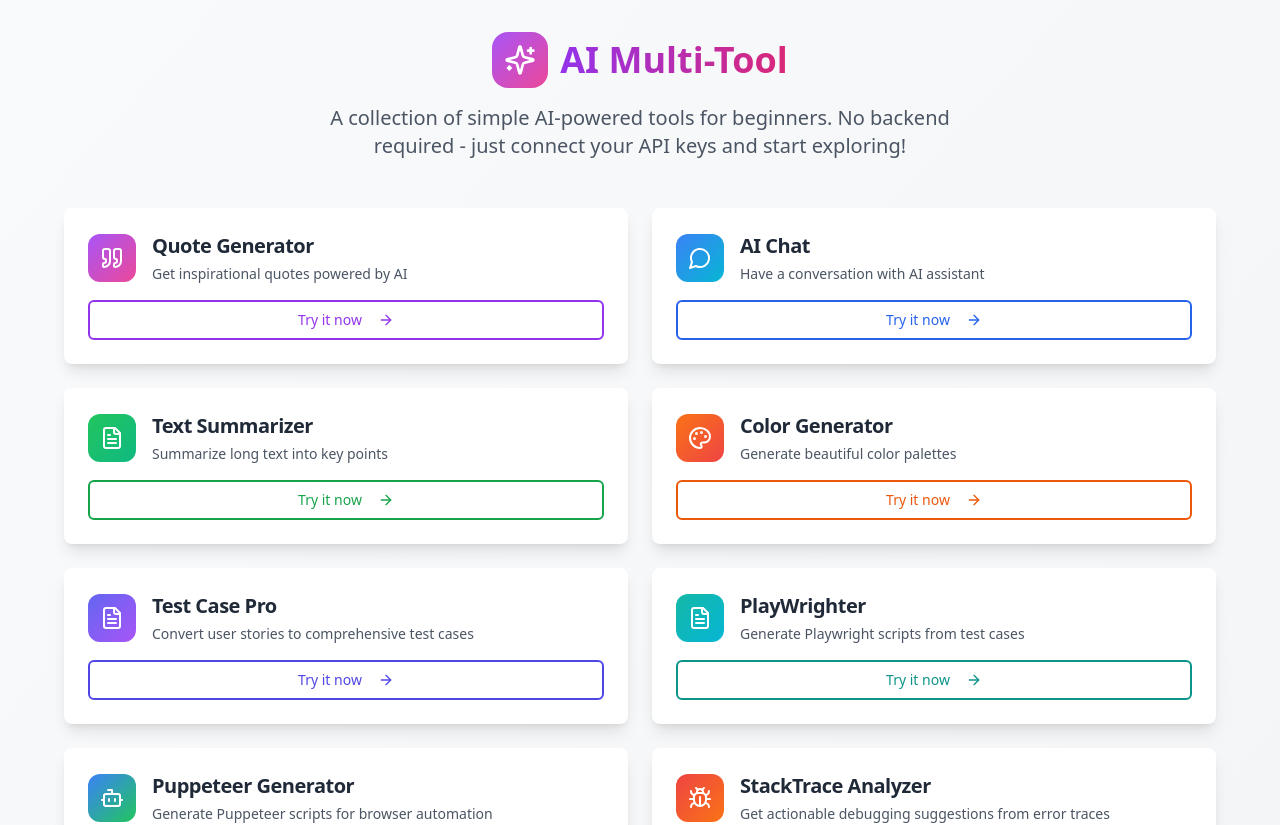
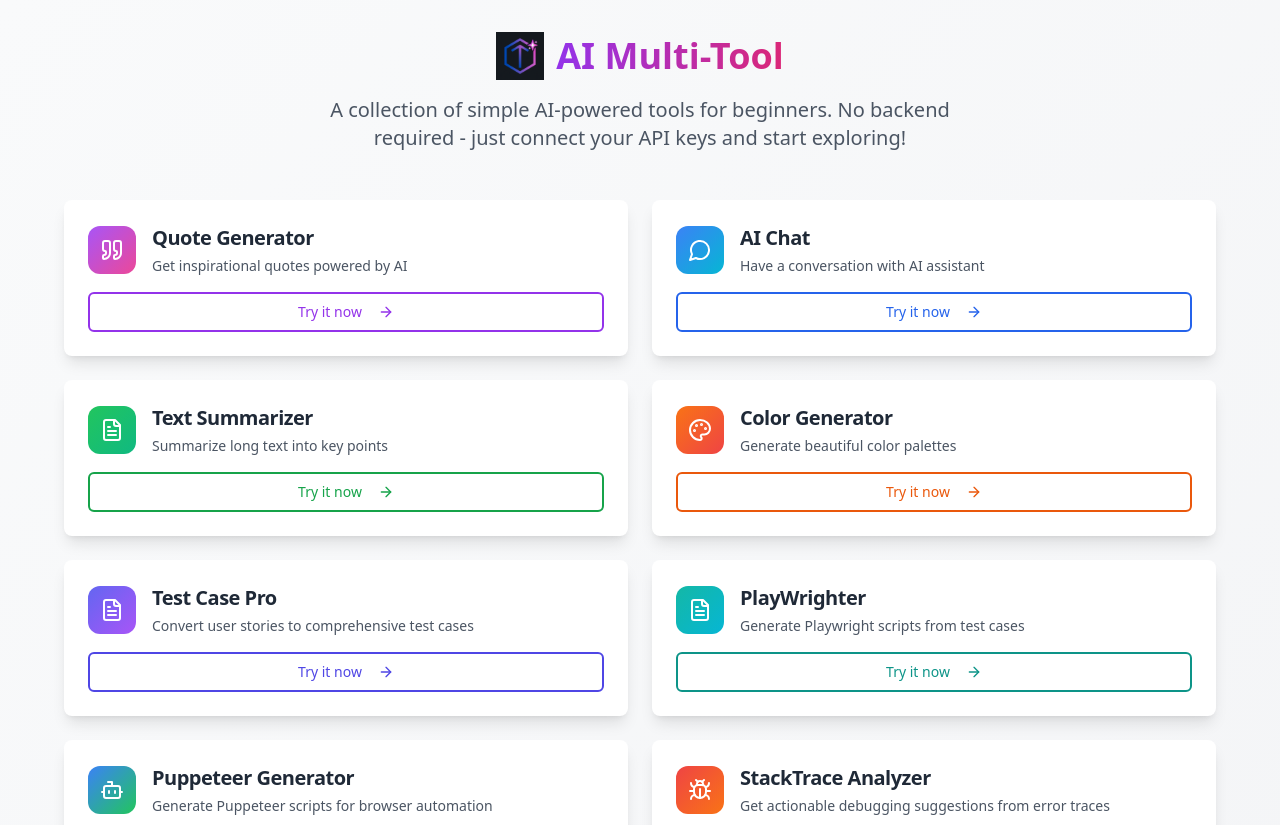
Before and after one commit to TestAmplify/ai-starter-toolkit-v1, a React (Vite) app: page / in a window 1280 px wide. Shown: the top 825 px of the page. Built offline with nearby package versions, Linux system fonts and the light colour scheme.

Commit message:
Add favicon and logo
Update the `index.html` file to include the favicon.
Update the `src/pages/Index.tsx` file to display the logo next to the "AI Multi-Tool" title.

```diff
--- a/index.html
+++ b/index.html
@@ -1,3 +1,4 @@
+
 <!DOCTYPE html>
 <html lang="en">
   <head>
@@ -6,6 +7,7 @@
     <title>ai-starter-toolkit-easy</title>
     <meta name="description" content="Lovable Generated Project" />
     <meta name="author" content="Lovable" />
+    <link rel="icon" href="/lovable-uploads/85cf205d-57ea-4f5c-bc05-7d59db64446f.png" type="image/png">
 
     <meta property="og:title" content="ai-starter-toolkit-easy" />
     <meta property="og:description" content="Lovable Generated Project" />
--- a/src/pages/Index.tsx
+++ b/src/pages/Index.tsx
@@ -96,9 +96,11 @@ const Index = () => {
         {/* Header */}
         <div className="text-center mb-12">
           <div className="flex items-center justify-center gap-3 mb-4">
-            <div className="p-3 bg-gradient-to-br from-purple-500 to-pink-500 rounded-2xl">
-              <Sparkles className="h-8 w-8 text-white" />
-            </div>
+            <img
+              src="/lovable-uploads/85cf205d-57ea-4f5c-bc05-7d59db64446f.png"
+              alt="AI Multi-Tool Logo"
+              className="h-12 w-12"
+            />
             <h1 className="text-4xl font-bold bg-gradient-to-r from-purple-600 to-pink-600 bg-clip-text text-transparent">
               AI Multi-Tool
             </h1>
```
Also changed, not shown: public/lovable-uploads/85cf205d-57ea-4f5c-bc05-7d59db64446f.png (added).
